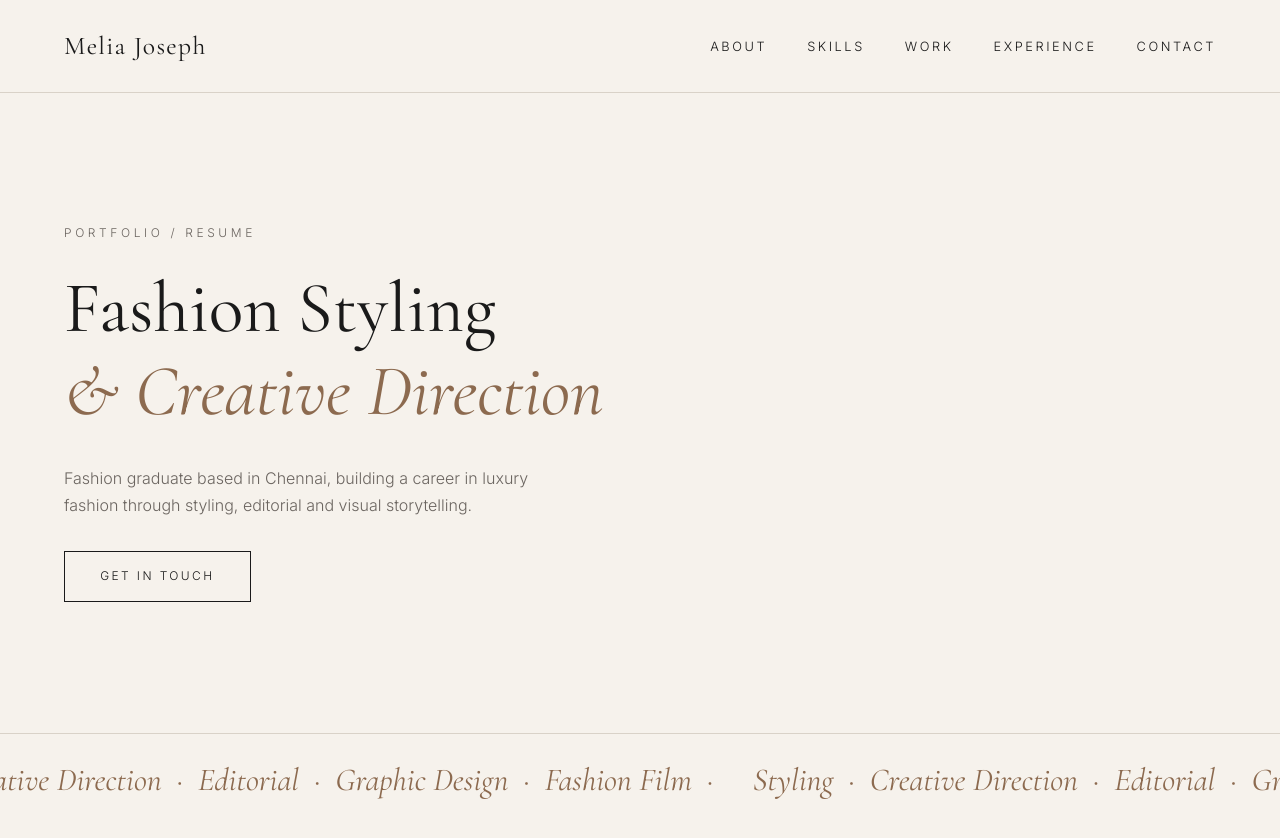
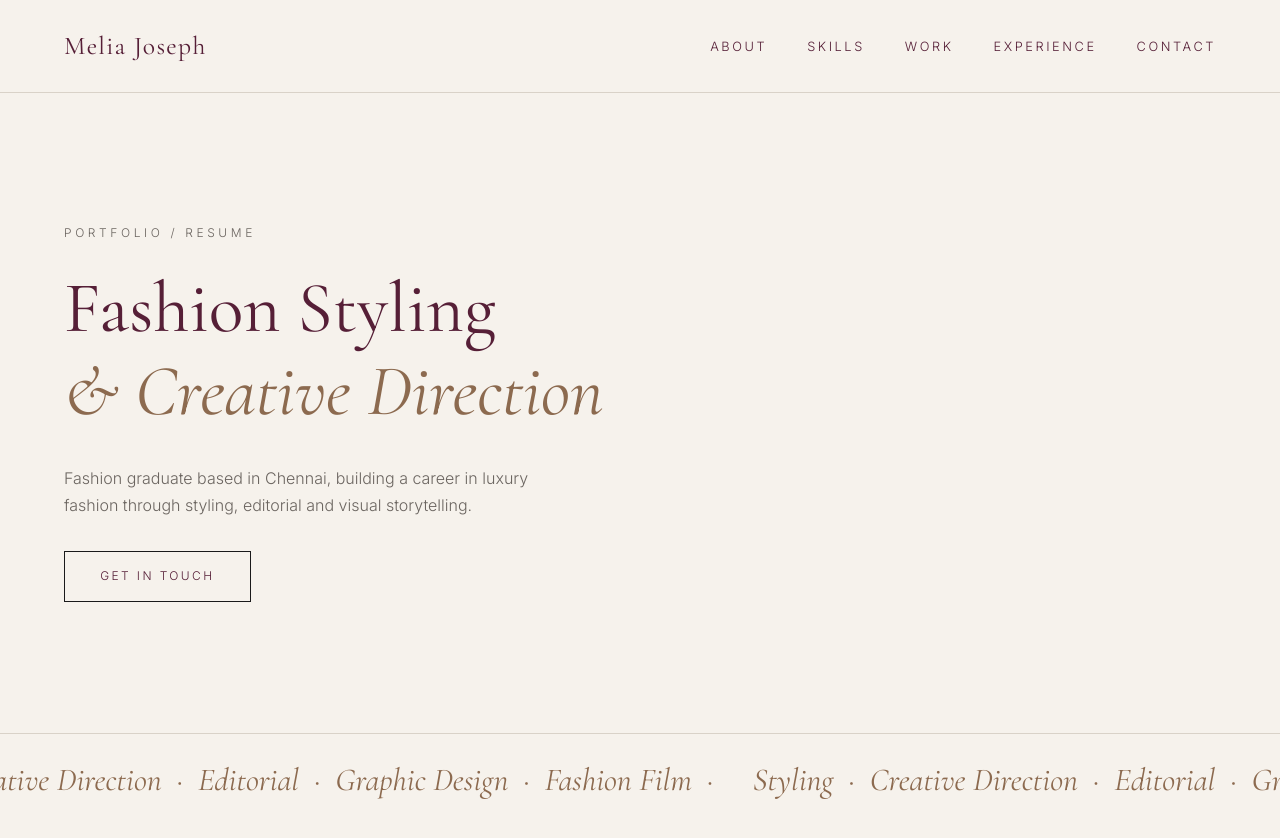
Before and after one commit to meliaarhea-afk/resume-website-, a plain HTML site: page index.html in a window 1280 px wide. Shown: the top 838 px of the page. Drawn offline with nearby package versions, Linux system fonts and the light colour scheme.

Commit message:
Update style.css

```diff
--- a/style.css
+++ b/style.css
@@ -12,7 +12,7 @@ body {
   font-family: 'Inter', sans-serif;
   font-weight: 300;
   background-color: #f6f2ec;
-  color: #1a1a1a;
+  color: #561F37;
   line-height: 1.7;
 }
 
@@ -99,7 +99,7 @@ a {
 }
 
 .button:hover {
-  background-color: #1a1a1a;
+  background-color: #561F37;
   color: #f6f2ec;
 }
 
```
